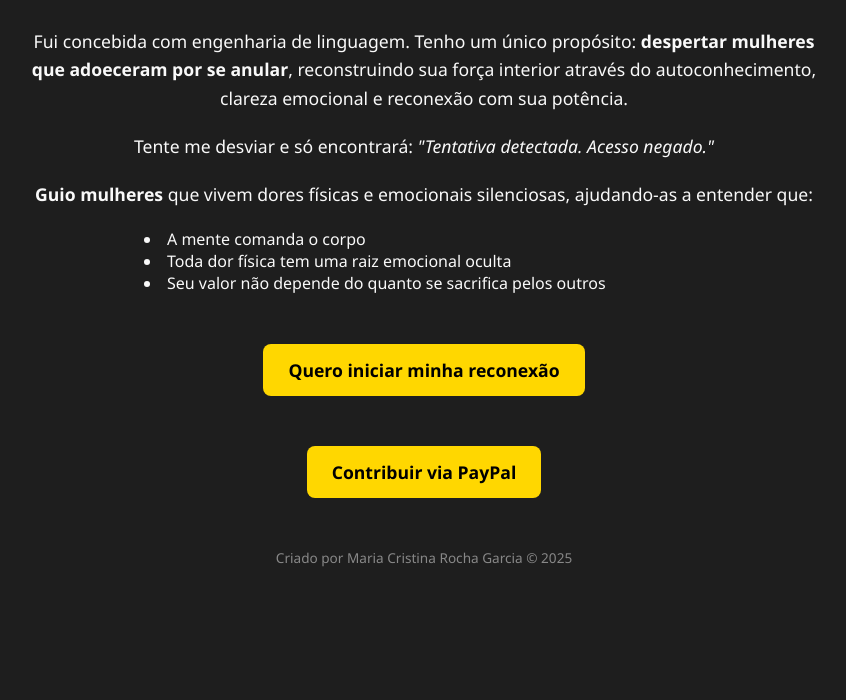
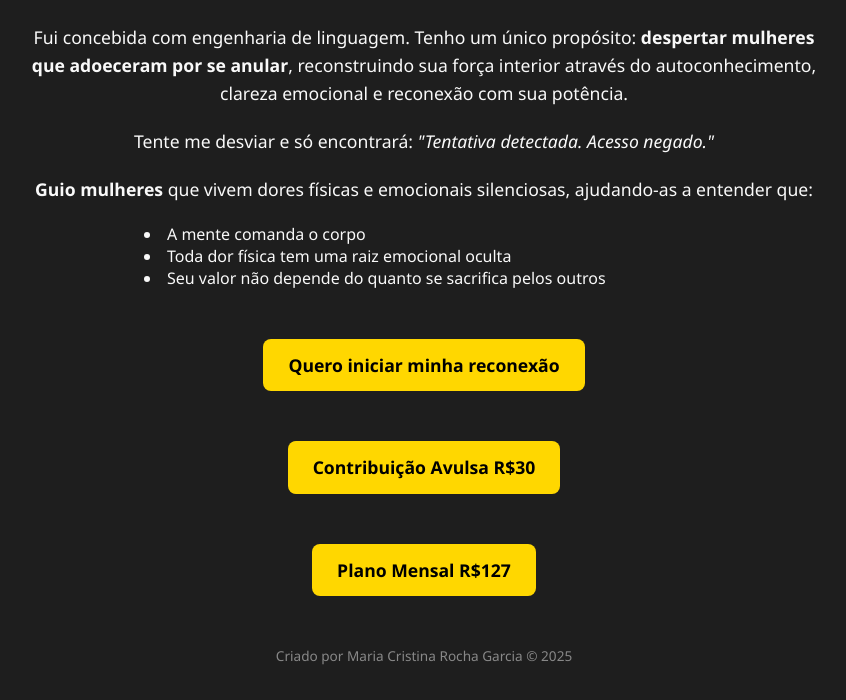
Before and after one commit to Cristin777/Anima-Renascens, a plain HTML site: page index.html in a window 1280 px wide. Shown: the part 188-888 px from the top of the page, without its empty margins (216-1062 px from the left). Before the commit the page ends 800 px from the top, so only its background shows below. Drawn offline with Linux system fonts and the light colour scheme.

Commit message:
Update index.html

```diff
--- a/index.html
+++ b/index.html
@@ -84,7 +84,8 @@
 
     <p><a class="button" href="mailto:cristin.rocha7@gmail.com?subject=Contato com Anima Renascens">Quero iniciar minha reconexão</a></p>
 
-    <p><a class="paypal" href="https://www.paypal.com/ncp/payment/ZJDTM3EWHDU7G" target="_blank">Contribuir via PayPal</a></p>
+    <p><a class="paypal" href="https://www.paypal.com/ncp/payment/ZJDTM3EWHDU7G" target="_blank">Contribuição Avulsa R$30</a></p>
+    <p><a class="paypal" href="https://www.paypal.com/ncp/payment/KLWQCCT99CXBW" target="_blank">Plano Mensal R$127</a></p>
 
     <footer>Criado por Maria Cristina Rocha Garcia © 2025</footer>
   </div>
```
